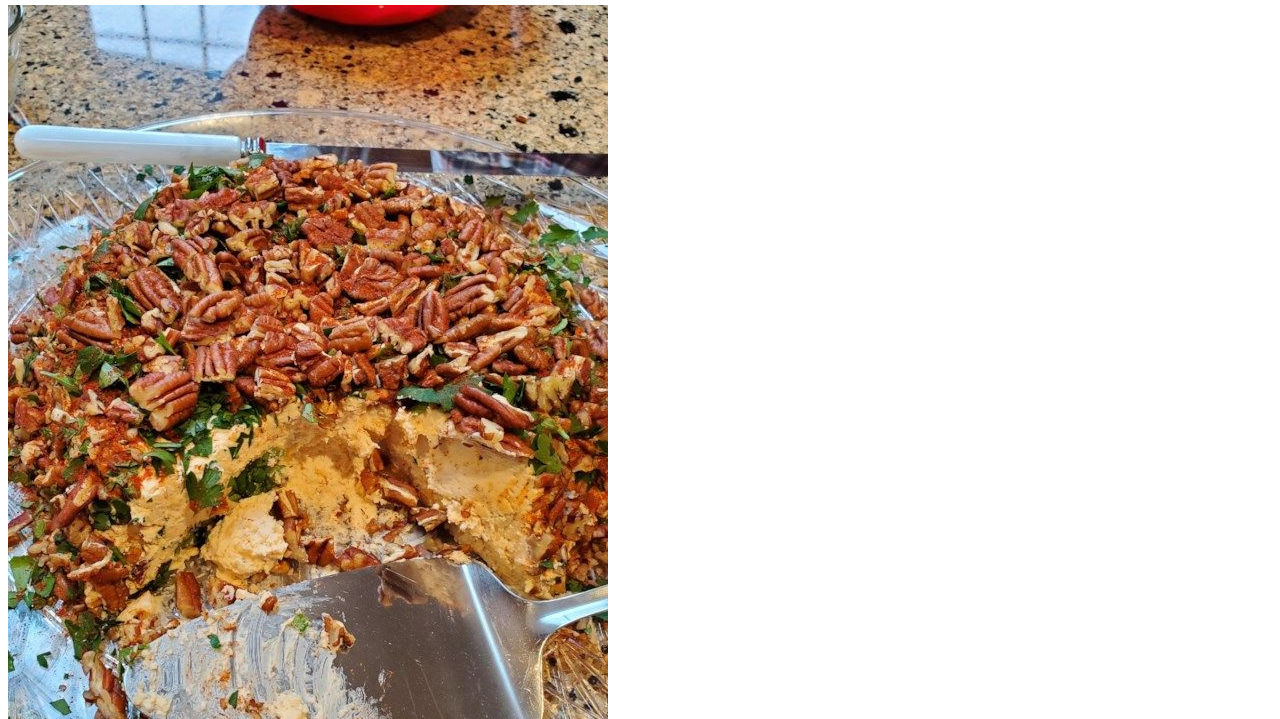
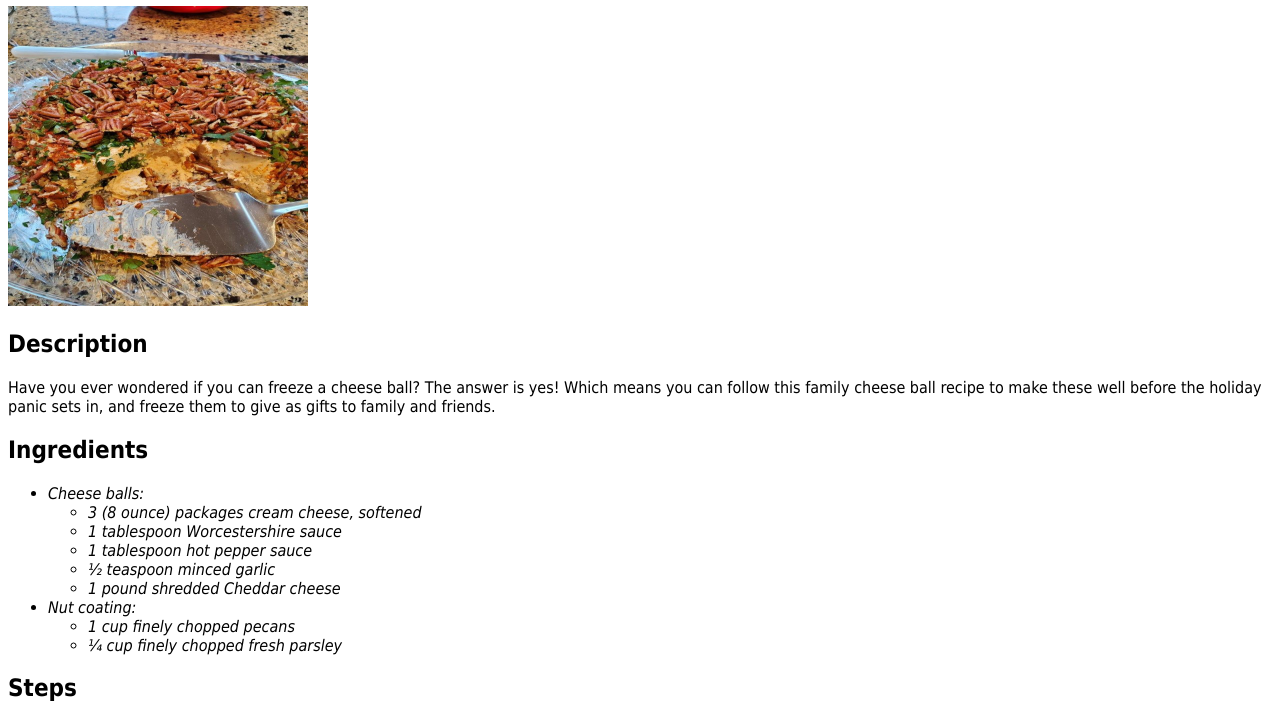
Before and after one commit to aleksmarsha/odin-recipes, a plain HTML site: page recipes/herman_reunion_cheese_ball.html in a window 1280 px wide. Shown: the part 75-794 px from the top of the page. Drawn offline with Linux system fonts and the light colour scheme.

Commit message:
Add new css styles file

```diff
--- a/recipes/herman_reunion_cheese_ball.html
+++ b/recipes/herman_reunion_cheese_ball.html
@@ -3,6 +3,7 @@
     <head>
         <meta charset="UTF-8">
         <title>Herman Reunion Cheese Ball Recipe</title>
+        <link rel="stylesheet" href="../styles.css">
     </head>
     <body>
         <h1>Herman Reunion Cheese Ball</h1>
--- /dev/null
+++ b/styles.css
@@ -0,0 +1,12 @@
+* {
+    font-family: "Tahoma", "Times New Roman", sans-serif;
+}
+
+img {
+    width: 300px;
+    height: 300px;
+}
+
+li {
+    font-style: italic;
+}
```
Also changed, not shown: index.html (+1 -0 lines), recipes/lasagna.html (+1 -0 lines), recipes/mardi_gras_king_cake.html (+1 -0 lines).
